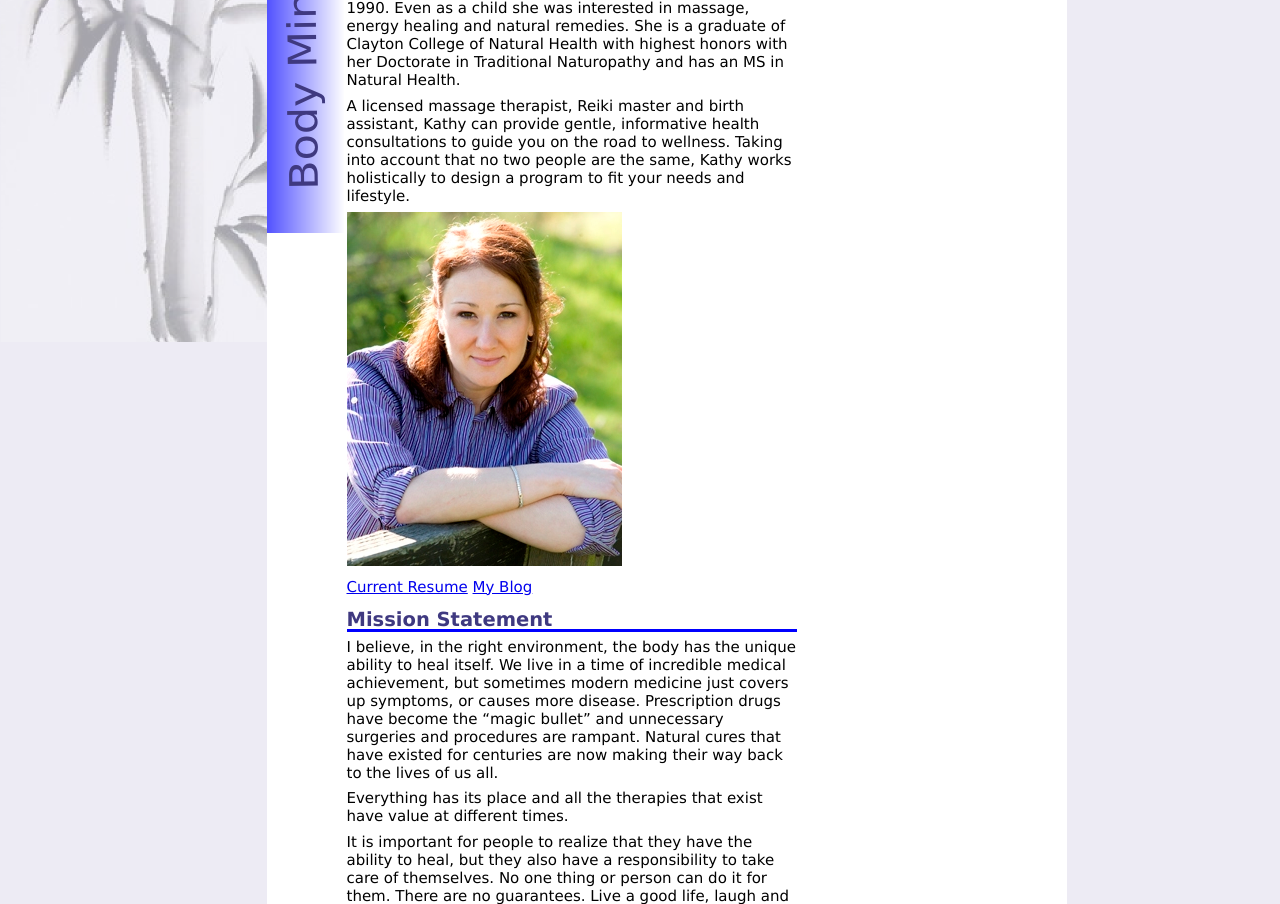
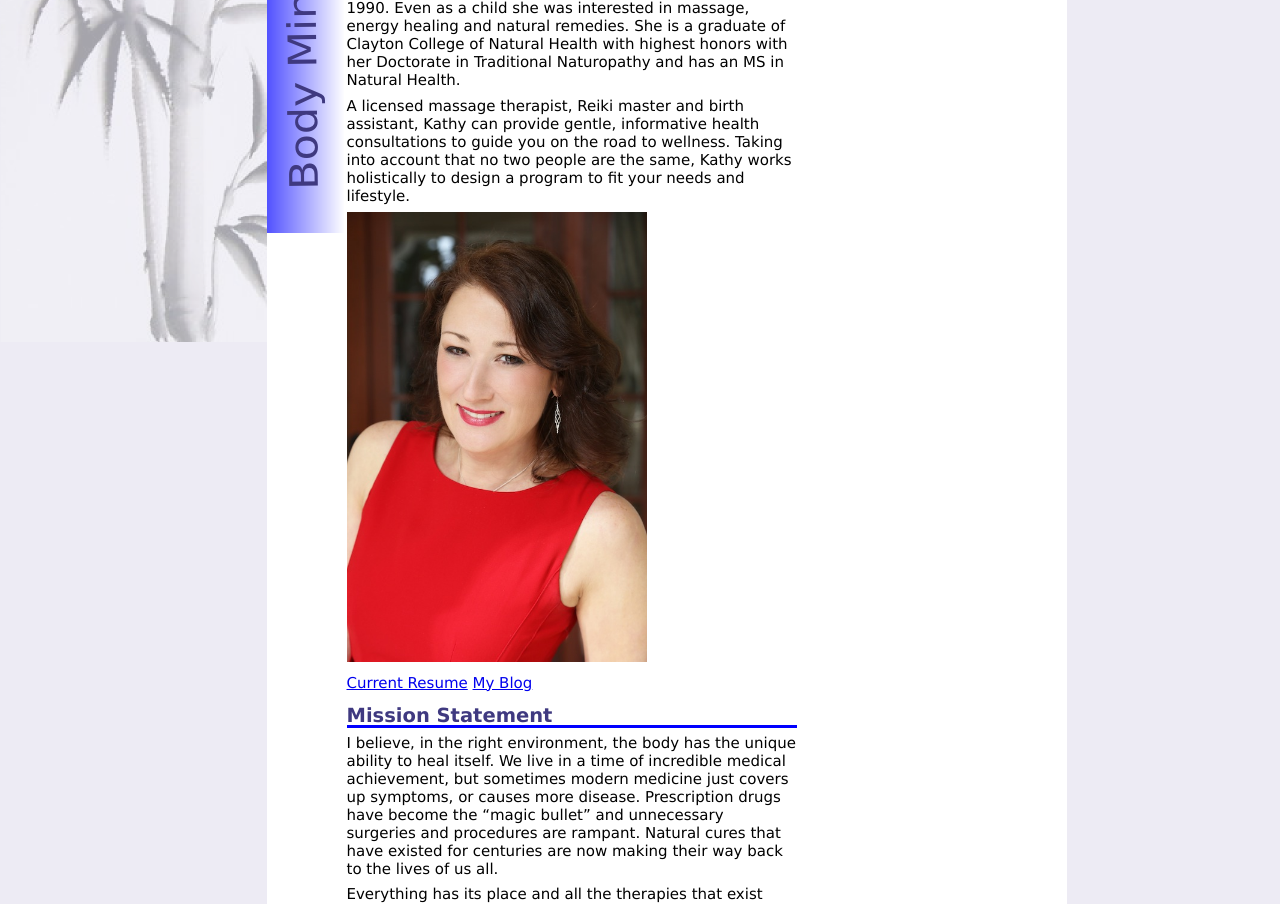
Before and after one commit to emlprime/healingcirclenaturalhealth, a Django app: template templates/home.html in a window 1280 px wide. Shown: the part 511-1415 px from the top of the page. Run offline with Django 3.2, Linux system fonts and the light colour scheme; the template is opened without the code that fills it, so the values that code supplies are empty.

Commit message:
new headshot

```diff
--- a/templates/home.html
+++ b/templates/home.html
@@ -10,7 +10,7 @@
 <div class="section">
   <p>Kathy Gruver has been involved in natural health since 1990.  Even as a child she was interested in massage, energy healing and natural remedies.  She is a graduate of Clayton College of Natural Health with highest honors with her Doctorate in Traditional Naturopathy and has an MS in Natural Health.</p>
   <p>A licensed massage therapist, Reiki master and birth assistant, Kathy can provide gentle, informative health consultations to guide you on the road to wellness.  Taking into account that no two people are the same, Kathy works holistically to design a program to fit your needs and lifestyle.</p>
-  <p><img src="/site_media/images/kathy_headshot.jpg" alt="Kathy Gruver" /></p>
+  <p><img src="/site_media/images/headshot.jpg" width="300" alt="Kathy Gruver" /></p>
   <a href="/resume/">Current Resume</a>
   <a href="http://www.healingcirclemassage.blogspot.com">My Blog</a>
 </div>
--- a/templates/resume.html
+++ b/templates/resume.html
@@ -3,7 +3,7 @@
 {% block content %}
 <div id="resume">
 <div class="header">
-<img src="/site_media/images/kathy_headshot.jpg" style="margin-left:90px;" alt="Kathy Gruver" />
+<img src="/site_media/images/headshot.jpg" width="270" style="margin-left:90px;" alt="Kathy Gruver" />
 <h1>Dr. Kathy L. Gruver, PhD, LMT, RM, NHC</h1>
 <p>Doctorate of Traditional Naturopathy</p>
 <p>PO Box 3184</p>
```
Also changed, not shown: site_media/images/headshot.jpg (added).
